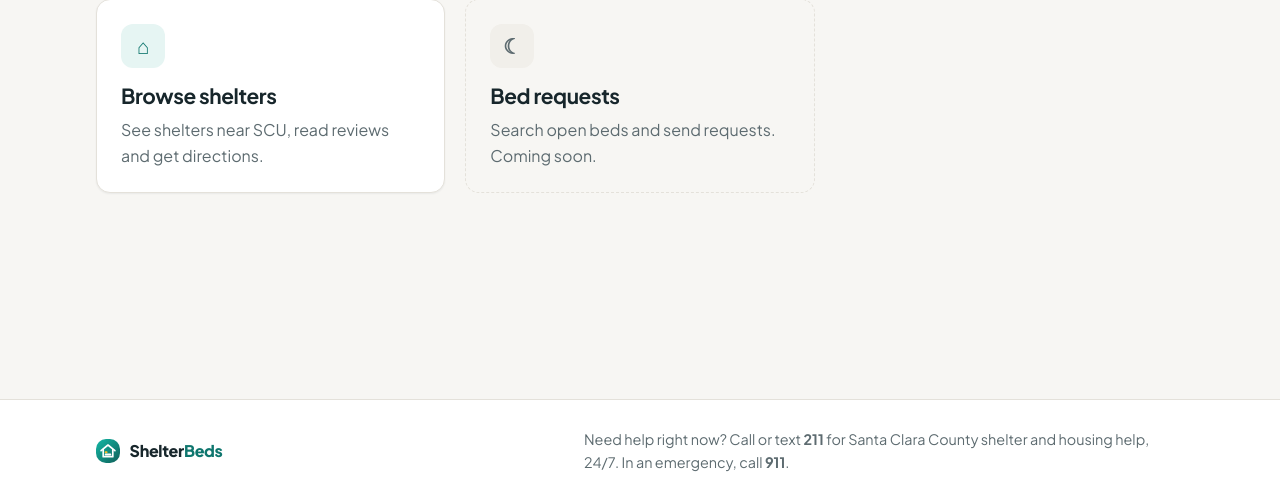
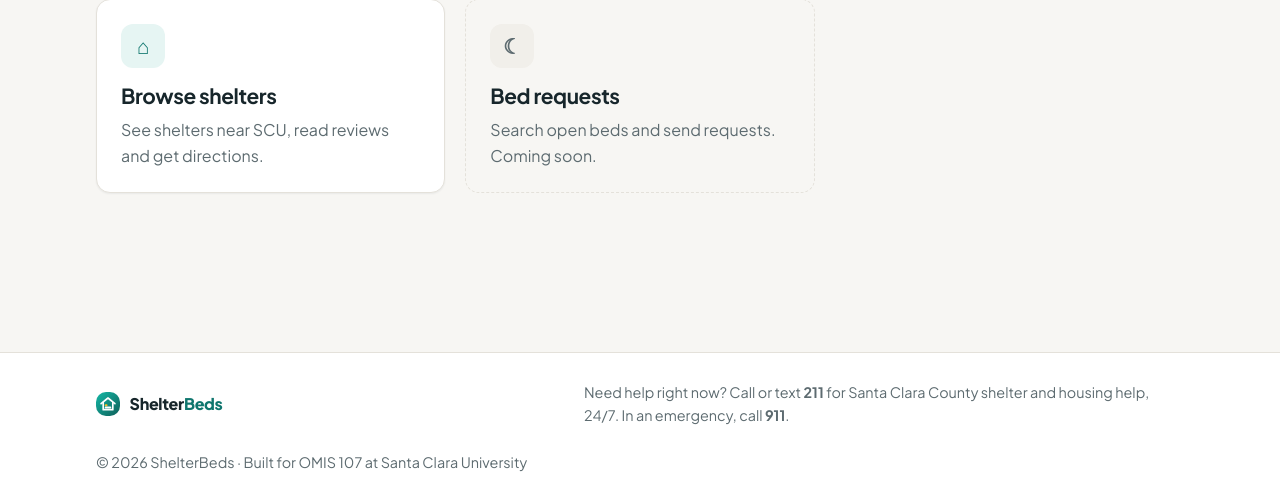
Before and after one commit to jliu248-dev/shelterbeds, a Flask app: page /dashboard in a window 1280 px wide. Shown: the part 298-800 px from the top of the page. Run offline with Flask 3, Linux system fonts and the light colour scheme; the visitor is signed in with stand-in values (Sample User, id 1).

Commit message:
Add site footer credit line (CD demo)
Co-Authored-By: Claude Opus 5.5 <noreply@anthropic.com>
Claude-Session: https://claude.ai/code/session_01Jgatnwbd6dbH1xPSWX8mCQ

```diff
--- a/app/templates/base.html
+++ b/app/templates/base.html
@@ -80,6 +80,7 @@
     <div class="container footer-inner">
       <div class="brand brand-sm">{{ logo(24) }}<span>Shelter<span class="brand-accent">Beds</span></span></div>
       <p>Need help right now? Call or text <strong>211</strong> for Santa Clara County shelter and housing help, 24/7. In an emergency, call <strong>911</strong>.</p>
+      <p class="footer-note">&copy; 2026 ShelterBeds &middot; Built for OMIS 107 at Santa Clara University</p>
     </div>
   </footer>
 </body>
```
